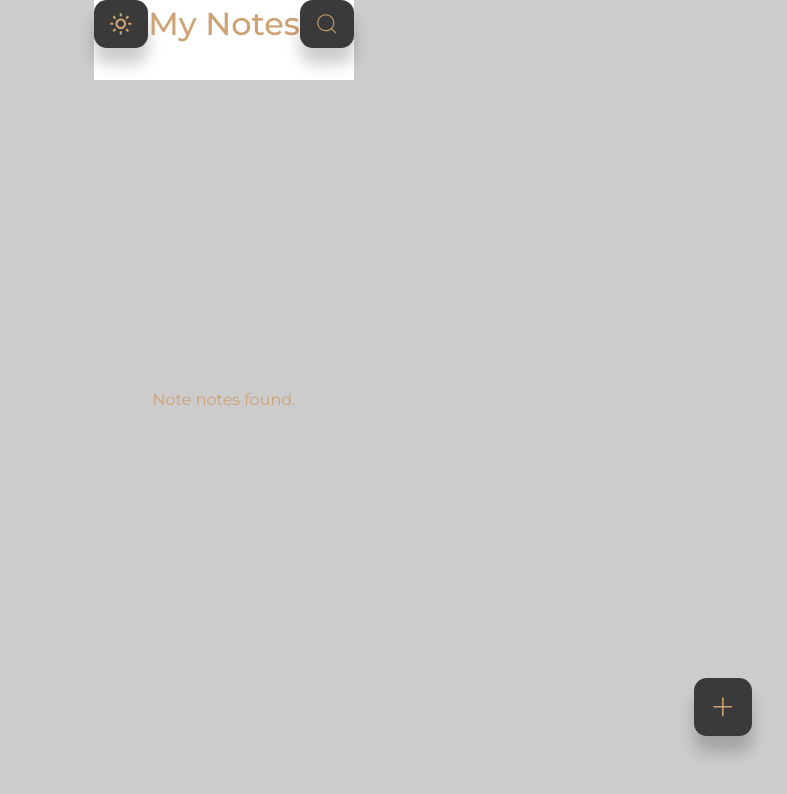
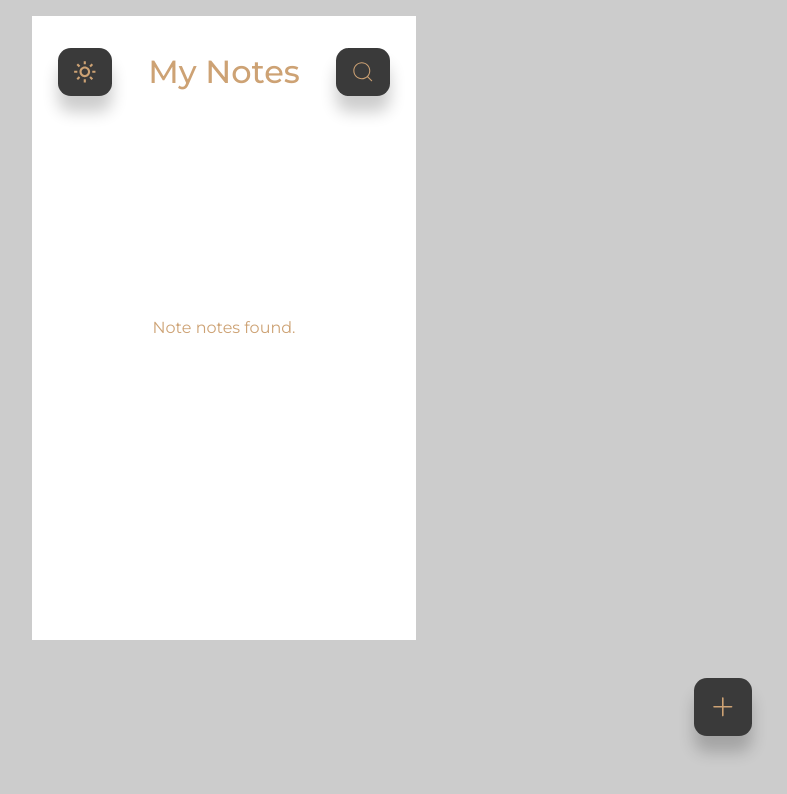
Before and after one commit to khafiz33/Notes, a React (Create React App) app: page / in a window 1280 px wide. Shown: the top 794 px of the page, without its empty margins (416-1203 px from the left). Built offline with nearby package versions, Linux system fonts and the light colour scheme.

Commit message:
site bg color changed

```diff
--- a/src/App.jsx
+++ b/src/App.jsx
@@ -20,7 +20,7 @@ function App() {
 	}, [notes]);
 	return (
 		<>
-			<main className={'app' +theme === true ? 'app-dark' : ''}>
+			<main className={`app ${theme === true ? 'app-dark' : ''}`}>
 				<Routes>
 					<Route path='/' element={<Notes />} />
 					<Route path='/create-note' element={<CreateNote />} />
```
